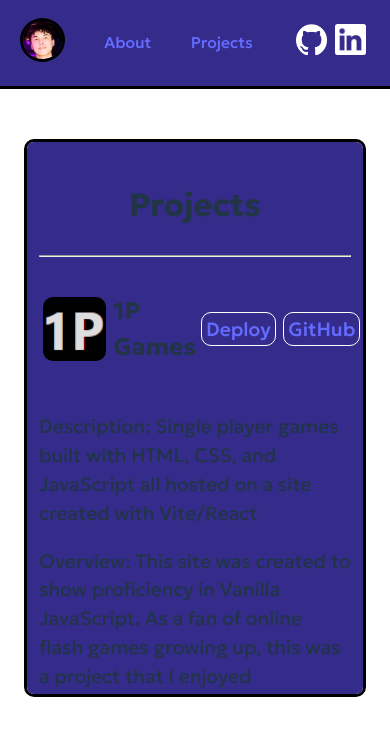
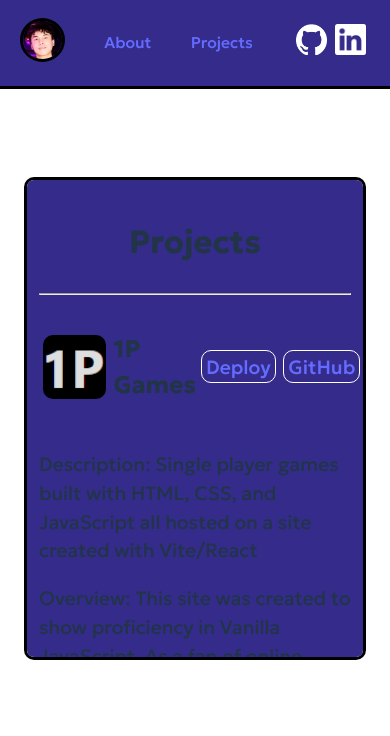
Before and after one commit to Trile16/personal-site, a React (Vite) app: page /projects in a window 390 px wide. Shown: the top 736 px of the page. Built offline with nearby package versions, Linux system fonts and the light colour scheme.

Commit message:
mobile fixes

```diff
--- a/src/About.css
+++ b/src/About.css
@@ -28,7 +28,7 @@ p {
 
 @media (max-width: 550px) {
   #info-container {
-    max-height: 70%;
+    max-height: 60%;
     max-width: 80%;
     position: relative;
     bottom: 3rem;
--- a/src/Projects.css
+++ b/src/Projects.css
@@ -56,7 +56,7 @@
 
 @media (max-width: 550px) {
   #projects-area {
-    max-height: 70%;
+    max-height: 60%;
     max-width: 80%;
     position: relative;
     bottom: 3rem;
```
